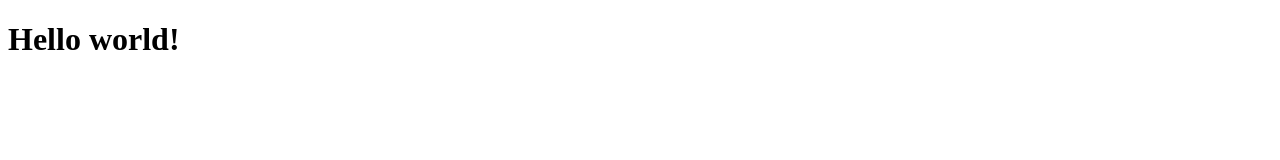
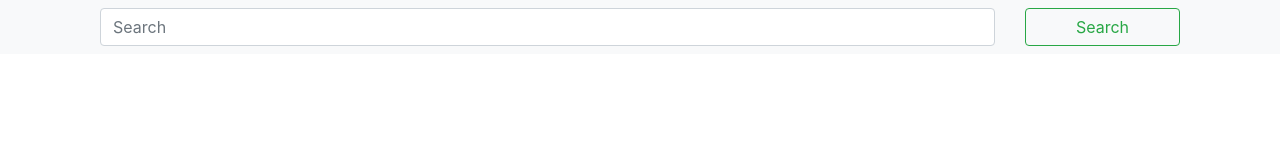
Before and after one commit to berkbaski/solid-parakeet, a plain HTML site: page index.html in a window 1280 px wide. Drawn offline with nearby package versions, Linux system fonts and the light colour scheme.

Commit message:
designed header

```diff
--- /dev/null
+++ b/css/style.less
@@ -0,0 +1,5 @@
+.search-box {
+  @media (max-width: 720px) {
+    margin-bottom: 1rem;
+  }
+}
--- a/index.html
+++ b/index.html
@@ -4,10 +4,30 @@
     <meta charset="UTF-8"/>
     <meta name="viewport" content="width=device-width, initial-scale=1.0"/>
     <title>Find your favorite movies!</title>
+    <link rel="stylesheet" href="https://cdn.jsdelivr.net/npm/bootstrap@4.5.3/dist/css/bootstrap.min.css"
+          integrity="sha384-TX8t27EcRE3e/ihU7zmQxVncDAy5uIKz4rEkgIXeMed4M0jlfIDPvg6uqKI2xXr2" crossorigin="anonymous">
+    <link rel="stylesheet/less" type="text/css" href="css/style.less"/>
+    <link rel="stylesheet" href="https://cdnjs.cloudflare.com/ajax/libs/font-awesome/5.15.1/css/all.min.css"/>
+
 </head>
 <body>
-<h1>Hello world!</h1>
 
+<header>
+    <nav class="navbar navbar-expand-lg navbar-light bg-light">
+        <div class="container">
+            <div class="row d-flex align-items-center w-100 m-0">
+                <div class="col-sm-12 col-md-10 col-lg-10 col-xl-10 search-box">
+                    <input class="form-control" type="search" placeholder="Search" aria-label="Search">
+                </div>
+                <div class="col-sm-12 col-md-2 col-lg-2 col-xl-2">
+                    <button class="btn btn-outline-success w-100" type="submit">Search</button>
+                </div>
+            </div>
+        </div>
+    </nav>
+</header>
+
+<script src="//cdn.jsdelivr.net/npm/less"></script>
 <script src="js/app.js" type="module"></script>
 </body>
 </html>
```
